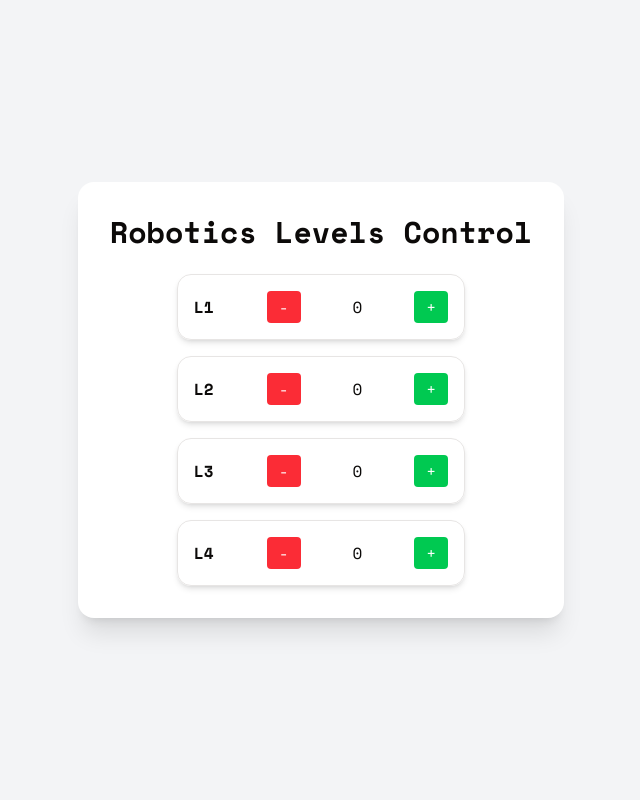
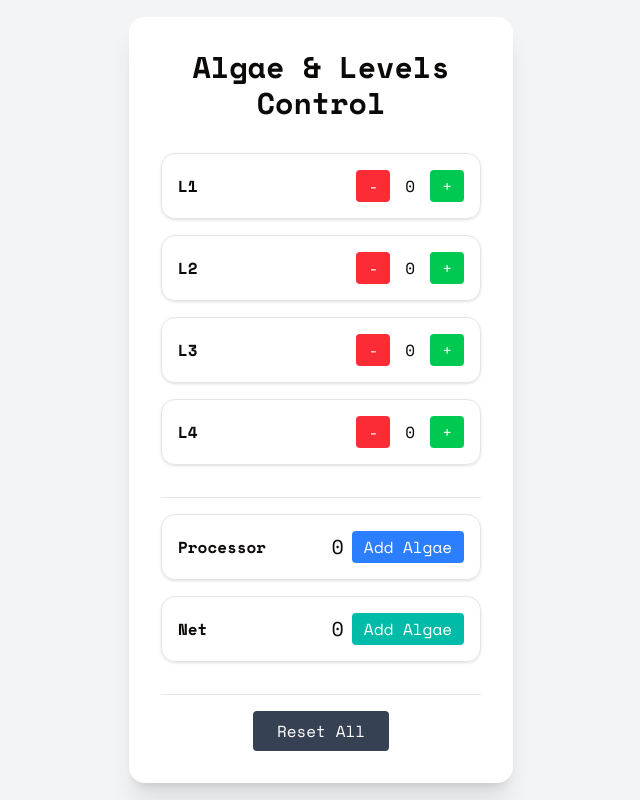
Before and after one commit to Acole-business/arcade, a Next.js app: page /other-links/robotics in a window 1280 px wide. Shown: the whole page, without its empty margins (319-959 px from the left). Built offline with nearby package versions, Linux system fonts and the light colour scheme.

Commit message:
Add Buttons

```diff
--- a/app/other-links/robotics/page.tsx
+++ b/app/other-links/robotics/page.tsx
@@ -2,13 +2,16 @@
 
 import { useState } from 'react';
 
-export default function RoboticsPage() {
+export default function AlgaeAndLevelsPage() {
   const [levels, setLevels] = useState({
     L1: 0,
     L2: 0,
     L3: 0,
     L4: 0,
   });
+
+  const [processor, setProcessor] = useState(0);
+  const [net, setNet] = useState(0);
 
   const handleIncrement = (level: keyof typeof levels) => {
     setLevels((prev) => ({
@@ -24,24 +27,33 @@ export default function RoboticsPage() {
     }));
   };
 
+  const resetAll = () => {
+    setLevels({ L1: 0, L2: 0, L3: 0, L4: 0 });
+    setProcessor(0);
+    setNet(0);
+  };
+
   return (
     <main className="flex items-center justify-center min-h-screen bg-gray-100">
-      <div className="p-8 bg-white rounded-2xl shadow-xl">
-        <h1 className="text-3xl font-bold mb-6 text-center">Robotics Levels Control</h1>
+      <div className="p-8 bg-white rounded-2xl shadow-xl space-y-8 w-96">
+        <h1 className="text-3xl font-bold text-center">Algae & Levels Control</h1>
+
+        {/* Levels Section */}
         <div className="space-y-4">
           {Object.keys(levels).map((level) => (
             <div
               key={level}
-              className="flex items-center justify-between gap-4 border rounded-xl p-4 shadow-md w-72 mx-auto"
+              className="flex items-center justify-between gap-4 border rounded-xl p-4 shadow"
             >
-              <span className="w-8 font-semibold">{level}</span>
+              <span className="font-semibold">{level}</span>
+              <div className="flex items-center gap-2">
                 <button
                   onClick={() => handleDecrement(level as keyof typeof levels)}
                   className="bg-red-500 text-white px-3 py-1 rounded hover:bg-red-600"
                 >
                   -
                 </button>
-              <span className="w-8 text-center">{levels[level as keyof typeof levels]}</span>
+                <span className="w-6 text-center">{levels[level as keyof typeof levels]}</span>
                 <button
                   onClick={() => handleIncrement(level as keyof typeof levels)}
                   className="bg-green-500 text-white px-3 py-1 rounded hover:bg-green-600"
@@ -49,7 +61,47 @@ export default function RoboticsPage() {
                   +
                 </button>
               </div>
+            </div>
           ))}
+        </div>
+
+        {/* Algae Section */}
+        <div className="space-y-4 pt-4 border-t">
+          <div className="flex items-center justify-between gap-4 border rounded-xl p-4 shadow">
+            <span className="font-semibold">Processor</span>
+            <div className="flex items-center gap-2">
+              <span className="text-xl">{processor}</span>
+              <button
+                onClick={() => setProcessor((prev) => prev + 1)}
+                className="bg-blue-500 text-white px-3 py-1 rounded hover:bg-blue-600"
+              >
+                Add Algae
+              </button>
+            </div>
+          </div>
+
+          <div className="flex items-center justify-between gap-4 border rounded-xl p-4 shadow">
+            <span className="font-semibold">Net</span>
+            <div className="flex items-center gap-2">
+              <span className="text-xl">{net}</span>
+              <button
+                onClick={() => setNet((prev) => prev + 1)}
+                className="bg-teal-500 text-white px-3 py-1 rounded hover:bg-teal-600"
+              >
+                Add Algae
+              </button>
+            </div>
+          </div>
+        </div>
+
+        {/* Reset Button */}
+        <div className="pt-4 border-t text-center">
+          <button
+            onClick={resetAll}
+            className="bg-gray-700 text-white px-6 py-2 rounded hover:bg-gray-800"
+          >
+            Reset All
+          </button>
         </div>
       </div>
     </main>
```
Lines whose indentation alone changed are shown as unchanged.
